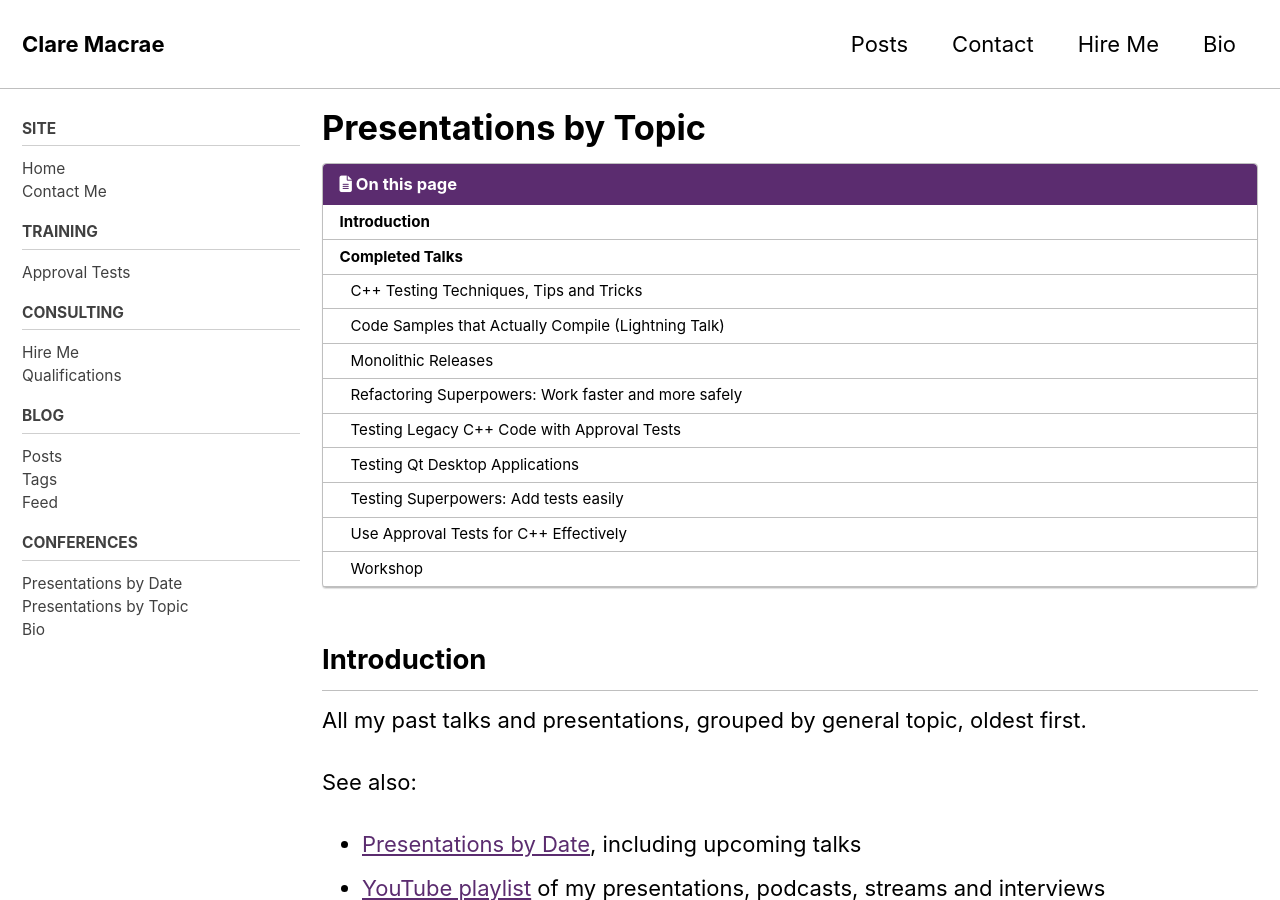
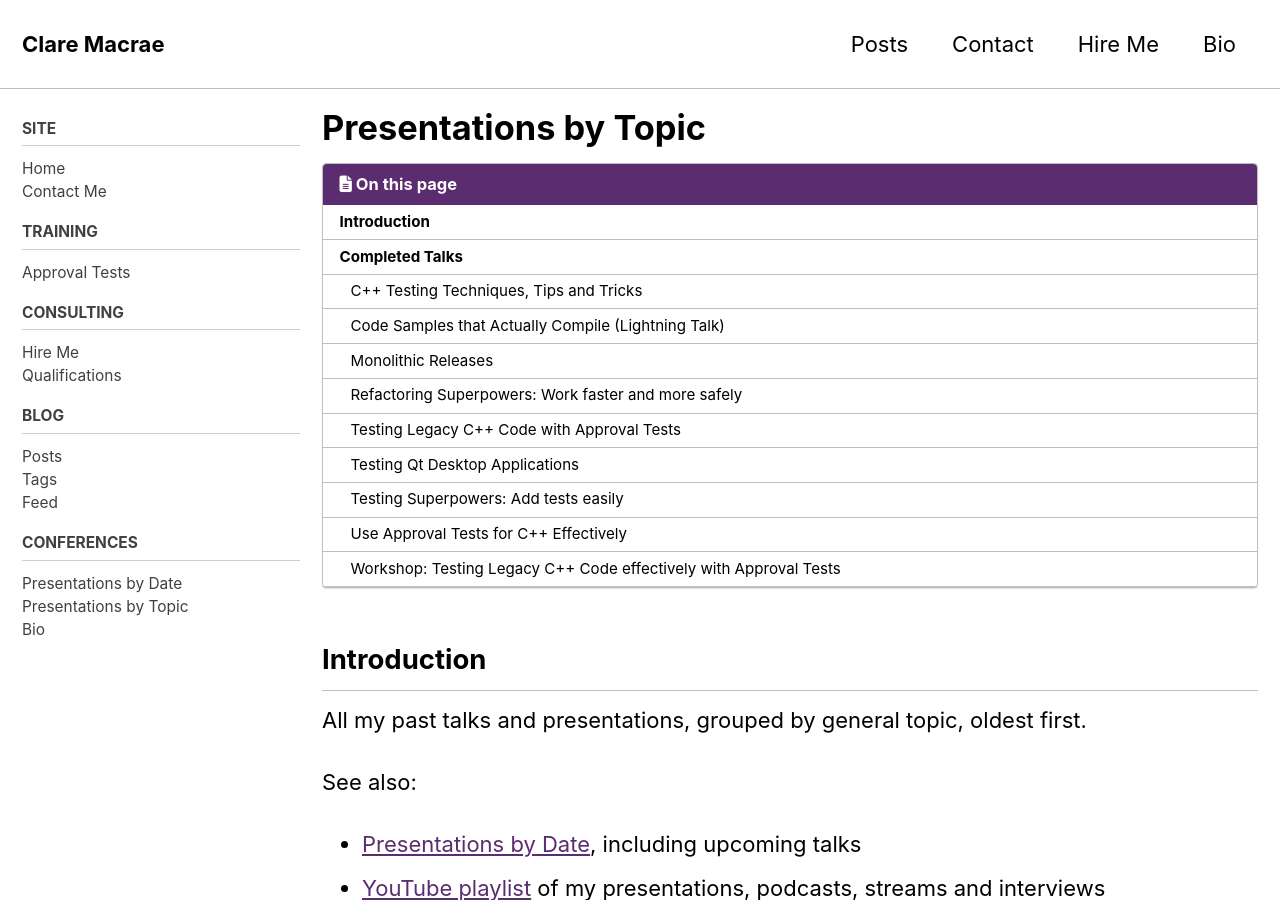
Before and after one commit to claremacrae/claremacrae.github.io, a Jekyll site: the page built from conferences/presentations_by_topic.md, in a window 1280 px wide and 900 px high. Built offline with Jekyll 4.4.1, drawn with Linux system fonts in a browser that asks for light colours; cached includes are drawn as plain includes; nearby versions of some CDN libraries; some of the changed text lies outside the part shown.

Commit message:
Better name for Workshops category

```diff
--- a/_data/presentations.yml
+++ b/_data/presentations.yml
@@ -121,7 +121,7 @@
 - date: 2020-11-03
   event:
     name: "Online: 3, 10, 17 &amp; 24 Nov"
-  category: "Workshop"
+  category: "Workshop: Testing Legacy C++ Code effectively with Approval Tests"
   talk:
     name: "Workshop: Testing Legacy Code effectively with Approval Tests"
     url: https://bit.ly/LegacyCppNov2020
@@ -156,7 +156,7 @@
 - date: 2020-09-08
   event:
     name: "Online: 8, 15, 22 &amp; 29 Sept"
-  category: "Workshop"
+  category: "Workshop: Testing Legacy C++ Code effectively with Approval Tests"
   talk:
     name: "Workshop: Testing Legacy Code effectively with Approval Tests"
     url: https://claremacrae.co.uk/blog/2020/07/approvaltests-training-course
@@ -180,7 +180,7 @@
   event:
     name: C++ on Sea, Online
     url: https://cpponsea.uk/
-  category: "Workshop"
+  category: "Workshop: Testing Legacy C++ Code effectively with Approval Tests"
   talk:
     name: "Testing Legacy Code effectively with Approval Tests: 1-day workshop, presented jointly with Llewellyn Falco"
     url: https://cpponsea.uk/2020/sessions/workshop_testing-legacy-code-effectively-with-approval-tests.html
```
